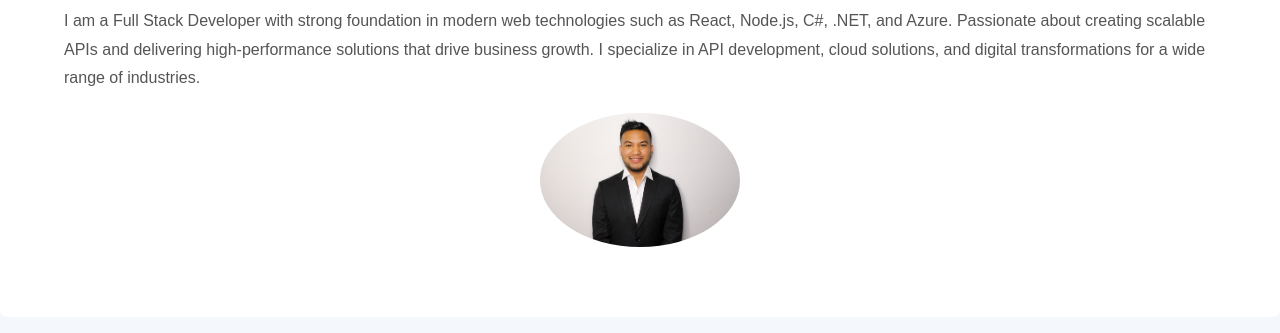
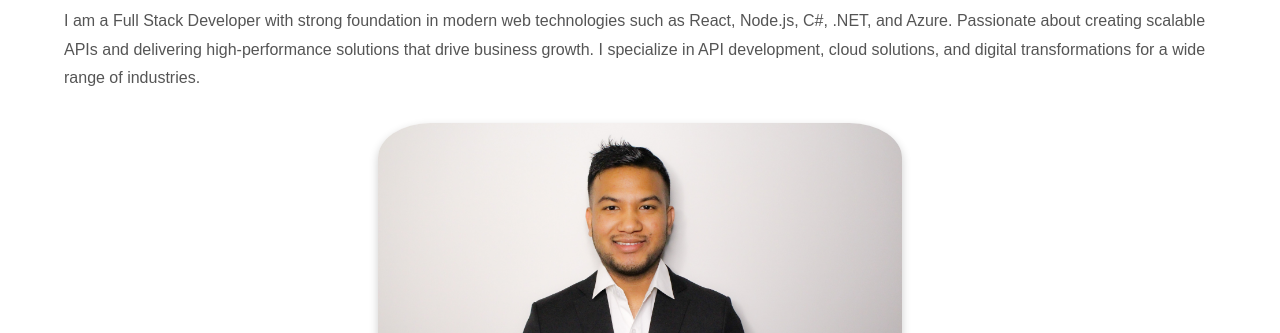
Before and after one commit to rupesh110/rupesh110.github.io, a website built with Parcel: page index.html in a window 1280 px wide. Shown: the part 467-800 px from the top of the page. Built offline with nearby package versions, Linux system fonts and the light colour scheme; files whose address does not match are found by name.

Commit message:
Enhanced profile image

```diff
--- a/index.html
+++ b/index.html
@@ -30,6 +30,7 @@
                 </div>
             </div>
         </div>
+        <script src="https://platform.linkedin.com/badges/js/profile.js" async defer type="text/javascript"></script>
     </header>
 
     <!-- About Section -->
--- a/src/styles.css
+++ b/src/styles.css
@@ -79,10 +79,14 @@ body {
 }
 
 #about img {
-  max-width: 200px;
-  border-radius: 50%;
+  width: auto;
+  height: 350px;
+  max-height: 400px;
+  border-radius: 10%;
   display: block;
-  margin: 20px auto;
+  margin: 30px auto;
+  box-shadow: 0 4px 10px rgba(0, 0, 0, 0.2);
+  object-fit: cover;
 }
 
 /* Experience Section */
```
